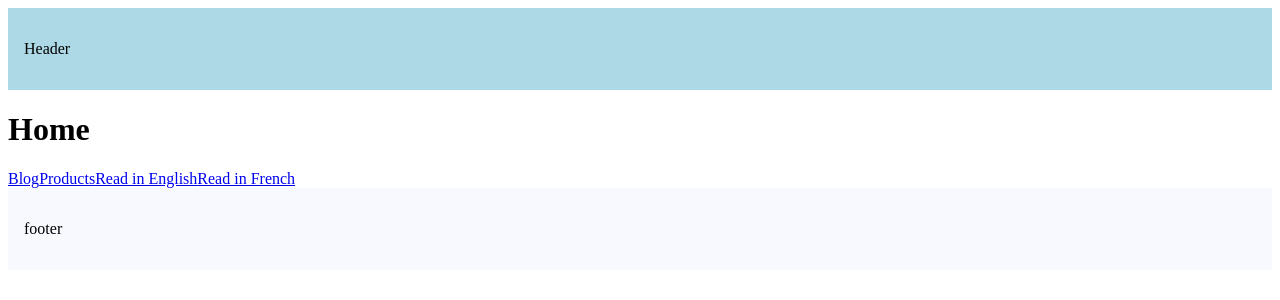
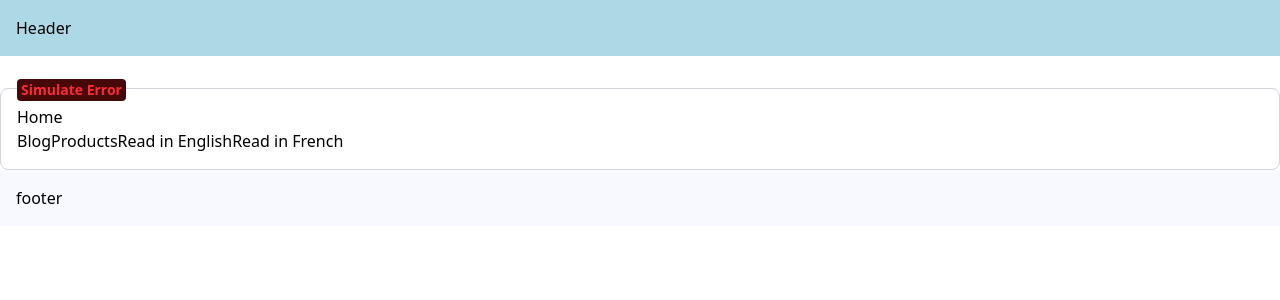
Before and after one commit to fufex3934/NextjsJourney, a Next.js app: page / in a window 1280 px wide. Shown: the top 300 px of the page. Built offline with nearby package versions, Linux system fonts and the light colour scheme.

Commit message:
global error

```diff
--- /dev/null
+++ b/src/app/error-wrapper.tsx
@@ -0,0 +1,39 @@
+"use client";
+import "./globals.css";
+
+import { useState } from "react";
+
+interface WrapperProps {
+  children: React.ReactNode;
+}
+
+const ErrorSimulator = ({
+  message = "An error occurred",
+}: {
+  message?: string;
+}) => {
+  const [error, setError] = useState(false);
+
+  if (error) throw new Error(message);
+
+  return (
+    <button
+      title="Simulate an error"
+      className="bg-red-950 text-red-500 rounded p-1 leading-none font-semibold text-sm hover:bg-red-900 transition"
+      onClick={() => setError(true)}
+    >
+      Simulate Error
+    </button>
+  );
+};
+
+export const ErrorWrapper = ({ children }: WrapperProps) => {
+  return (
+    <div className="flex flex-col rounded-lg mt-8 relative p-4 border border-gray-300">
+      <div className="absolute top-0 left-4 -translate-y-1/2">
+        <ErrorSimulator message="Simulated error in root layout" />
+      </div>
+      {children}
+    </div>
+  );
+};
--- /dev/null
+++ b/src/app/global-error.tsx
@@ -0,0 +1,24 @@
+"use client"; // Error boundaries must be Client Components
+
+import "./globals.css";
+
+export default function GlobalError() {
+  return (
+    <html lang="en">
+      <body>
+        <div className="flex flex-col items-center justify-center min-h-screen">
+          <h2 className="text-2xl font-bold mb-4">Something went wrong!</h2>
+          <button
+            onClick={() => {
+              // refresh the page
+              window.location.reload();
+            }}
+            className="bg-blue-500 hover:bg-blue-700 text-white font-bold py-2 px-4 rounded"
+          >
+            Refresh
+          </button>
+        </div>
+      </body>
+    </html>
+  );
+}
--- /dev/null
+++ b/src/app/globals.css
@@ -0,0 +1 @@
+@import 'tailwindcss'
--- a/src/app/layout.tsx
+++ b/src/app/layout.tsx
@@ -1,4 +1,5 @@
 import { Metadata } from "next";
+import { ErrorWrapper } from "./error-wrapper";
 export const metadata:Metadata = {
   title: {
     default:"Next.js Tutorial - code evolution",
@@ -24,7 +25,9 @@
         >
           <p>Header</p>
         </header>
+        <ErrorWrapper>
         {children}
+        </ErrorWrapper>
         <footer
           style={{
             backgroundColor: "ghostwhite",
```
Also changed, not shown: src/app/(auth)/layout.tsx (renamed from src/app/(auth)/template.tsx).
